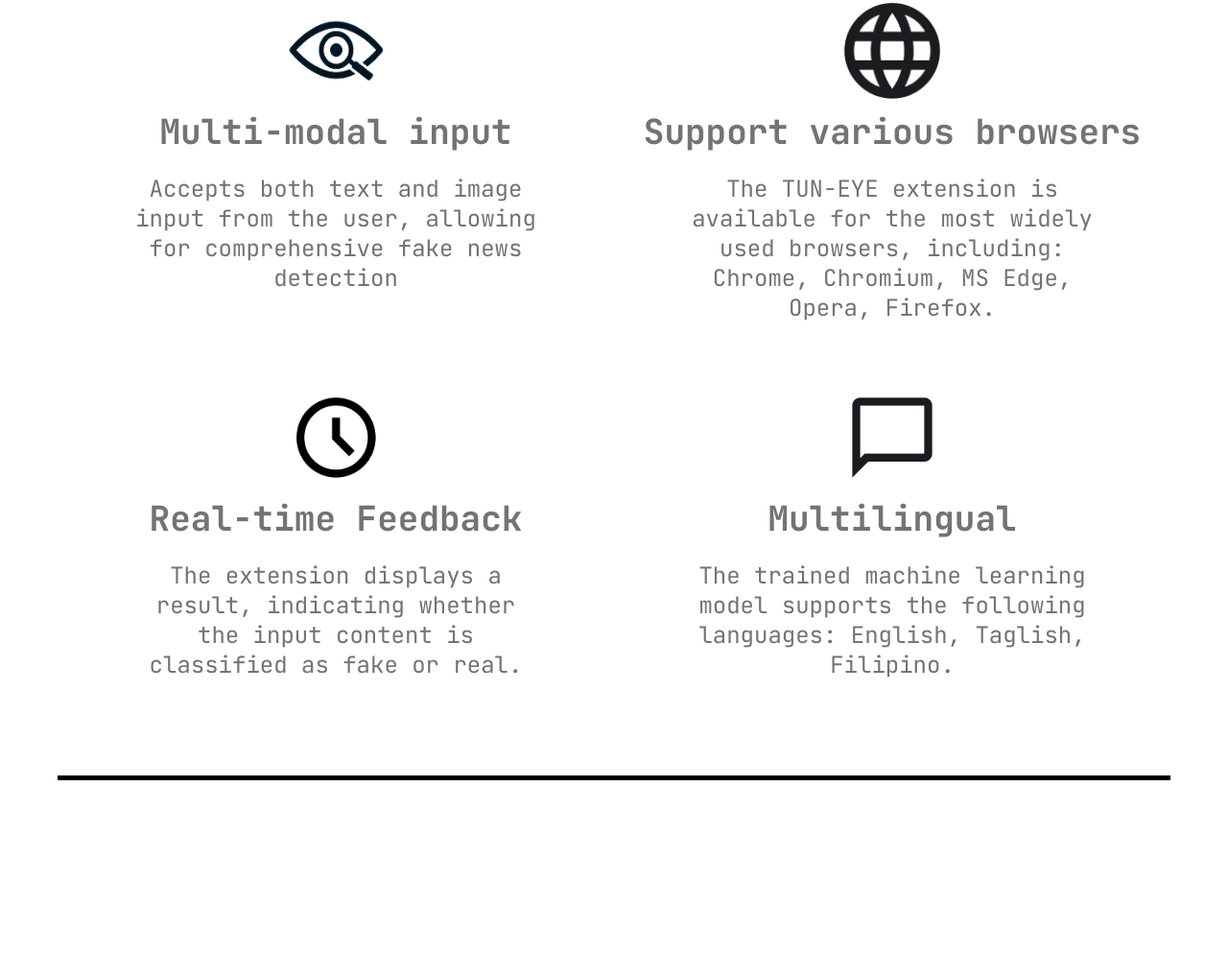
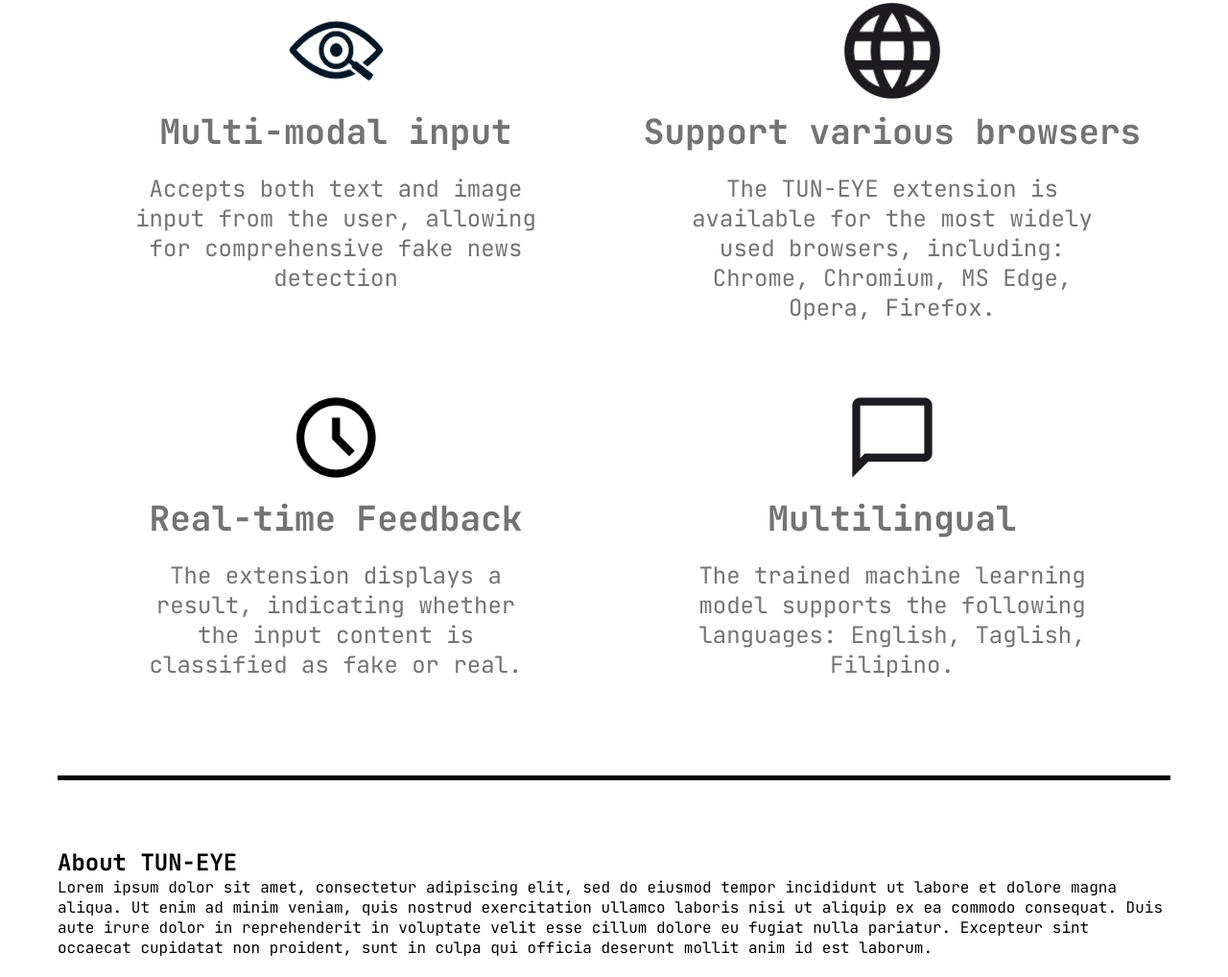
Before and after one commit to Shifard/try, a plain HTML site: page index.html in a window 1280 px wide. Shown: the part 1360-2378 px from the top of the page at 96% size. Before the commit the page ends 2263 px from the top, so only its background shows below. Drawn offline with Linux system fonts and the light colour scheme.

Commit message:
Add about section content

```diff
--- a/index.html
+++ b/index.html
@@ -71,7 +71,11 @@
       </div>
     </section>
     <div class="line"></div>
-
+    <section class="about">
+      <h1>About TUN-EYE</h1>
+      <p class="about-this-tool">
+        Lorem ipsum dolor sit amet, consectetur adipiscing elit, sed do eiusmod tempor incididunt ut labore et dolore magna aliqua. Ut enim ad minim veniam, quis nostrud exercitation ullamco laboris nisi ut aliquip ex ea commodo consequat. Duis aute irure dolor in reprehenderit in voluptate velit esse cillum dolore eu fugiat nulla pariatur. Excepteur sint occaecat cupidatat non proident, sunt in culpa qui officia deserunt mollit anim id est laborum.
+      </p>
   </main>
 </body>
 </html>
```
